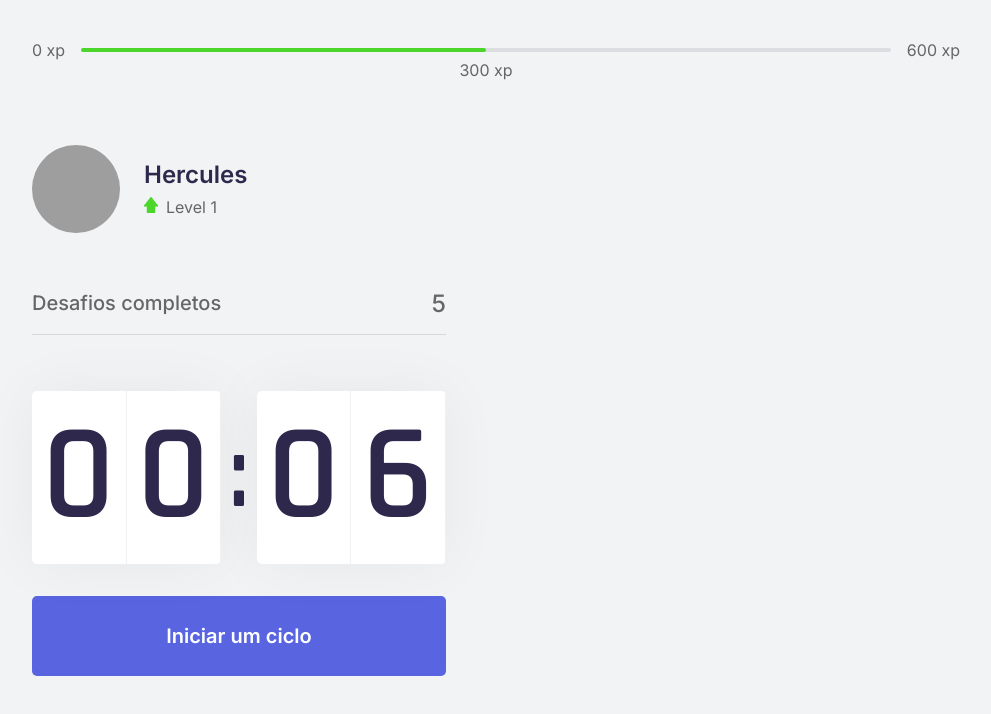
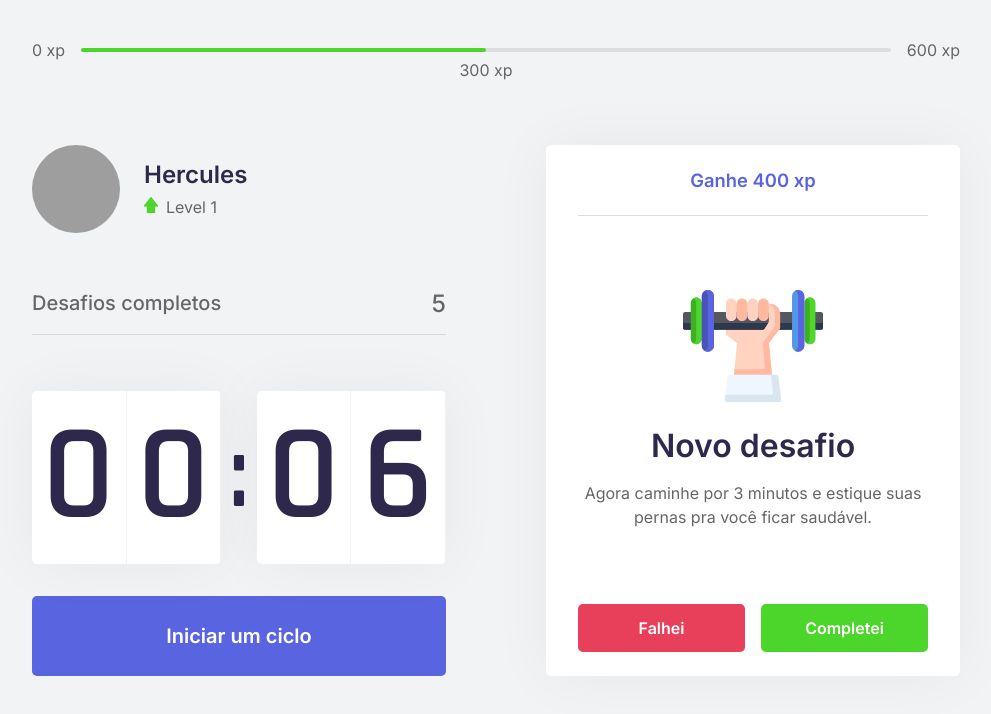
Before and after one commit to HRsniper/Next-Level-Week-4, a Next.js app in the folder react/moveit-next/: page / in a window 1280 px wide. Shown: the top 714 px of the page, without its empty margins (144-1135 px from the left). Built offline with nearby package versions, Linux system fonts and the light colour scheme; grey boxes are pictures that could not be loaded.

Commit message:
ChallengeBox

```diff
--- /dev/null
+++ b/react/moveit-next/src/components/ChallengeBox.tsx
@@ -0,0 +1,46 @@
+import { useEffect, useState } from "react";
+
+import styles from "../styles/components/ChallengeBox.module.css";
+
+const ChallengeBox = () => {
+  const initialDefaultTime = 0.1 * 60;
+
+  const [hasActiveChallenge, setHasActiveChallenge] = useState(true);
+
+  useEffect(() => {}, []);
+
+  return (
+    <div className={styles.challengeBoxContainer}>
+      {hasActiveChallenge ? (
+        <div className={styles.challengeBoxActive}>
+          <header>Ganhe 400 xp</header>
+          <main>
+            <img src="icons/body.svg" alt="body" />
+            <strong>Novo desafio</strong>
+            <p>Agora caminhe por 3 minutos e estique suas pernas pra você ficar saudável.</p>
+          </main>
+
+          <footer>
+            <button type="button" className={styles.challengeFailedButton} onClick={() => {}}>
+              Falhei
+            </button>
+
+            <button type="button" className={styles.challengeCompletedButton} onClick={() => {}}>
+              Completei
+            </button>
+          </footer>
+        </div>
+      ) : (
+        <div className={styles.challengeBoxNotActive}>
+          <strong>Inicie um ciclo para receber desafios</strong>
+          <p>
+            <img src="icons/level-up.svg" alt="level up" />
+            Avance de level completando os desafios.
+          </p>
+        </div>
+      )}
+    </div>
+  );
+};
+
+export { ChallengeBox };
--- a/react/moveit-next/src/pages/index.tsx
+++ b/react/moveit-next/src/pages/index.tsx
@@ -1,10 +1,12 @@
+import Head from "next/head";
+
 import { ExperienceBar } from "../components/ExperienceBar";
 import { Profile } from "../components/Profile";
 import { CompletedChallenges } from "../components/CompletedChallenges";
 import { Countdown } from "../components/Countdown";
+import { ChallengeBox } from "../components/ChallengeBox";
 
 import styles from "../styles/pages/Home.module.css";
-import Head from "next/head";
 
 function Home() {
   return (
@@ -21,7 +23,9 @@
           <CompletedChallenges />
           <Countdown />
         </div>
-        <div></div>
+        <div>
+          <ChallengeBox />
+        </div>
       </section>
     </main>
   );
--- /dev/null
+++ b/react/moveit-next/src/styles/components/ChallengeBox.module.css
@@ -0,0 +1,111 @@
+.challengeBoxContainer {
+  height: 100%;
+
+  display: flex;
+  flex-direction: column;
+  align-items: center;
+  justify-content: center;
+  text-align: center;
+
+  background: var(--white);
+  border-radius: 5px;
+  box-shadow: 0 0 60px rgba(0, 0, 0, 0.05);
+  padding: 1.5rem 2rem;
+}
+
+.challengeBoxNotActive {
+  display: flex;
+  flex-direction: column;
+  align-items: center;
+}
+
+.challengeBoxNotActive strong {
+  font-size: 1.5rem;
+  font-weight: 500;
+  line-height: 1.4;
+}
+
+.challengeBoxNotActive p {
+  display: flex;
+  flex-direction: column;
+  align-items: center;
+
+  line-height: 1.4;
+  max-width: 70%;
+  margin-top: 3rem;
+}
+
+.challengeBoxNotActive p img {
+  margin-bottom: 1rem;
+}
+
+.challengeBoxActive {
+  height: 100%;
+  display: flex;
+  flex-direction: column;
+}
+
+.challengeBoxActive header {
+  color: var(--blue);
+  font-weight: 600;
+  font-size: 1.15rem;
+  padding: 0 2rem 1.5rem;
+  border-bottom: 1px solid var(--gray-line);
+}
+
+.challengeBoxActive main {
+  flex: 1;
+  display: flex;
+  flex-direction: column;
+  align-items: center;
+  justify-content: center;
+}
+
+.challengeBoxActive main strong {
+  font-size: 2rem;
+  font-weight: 600;
+  color: var(--title);
+  margin: 1.5rem 0 1rem;
+}
+
+/* .challengeBoxActive main img {} */
+
+.challengeBoxActive main p {
+  line-height: 1.5;
+}
+
+.challengeBoxActive footer {
+  display: grid;
+  grid-template-columns: 1fr 1fr;
+  gap: 1rem;
+}
+
+.challengeBoxActive footer button {
+  height: 3rem;
+
+  border: 0;
+  border-radius: 5px;
+
+  display: flex;
+  align-items: center;
+  justify-content: center;
+
+  color: var(--white);
+
+  font-size: 1rem;
+  font-weight: 600;
+
+  transition: filter 0.2s;
+}
+
+.challengeBoxActive footer button.challengeFailedButton {
+  background: var(--red);
+}
+
+.challengeBoxActive footer button.challengeCompletedButton {
+  background: var(--green);
+}
+
+.challengeBoxActive footer button:hover {
+  filter: brightness(0.9);
+}
```
Also changed, not shown: react/moveit-next/src/pages/api/challenges.json (added, +62 -0 lines).
